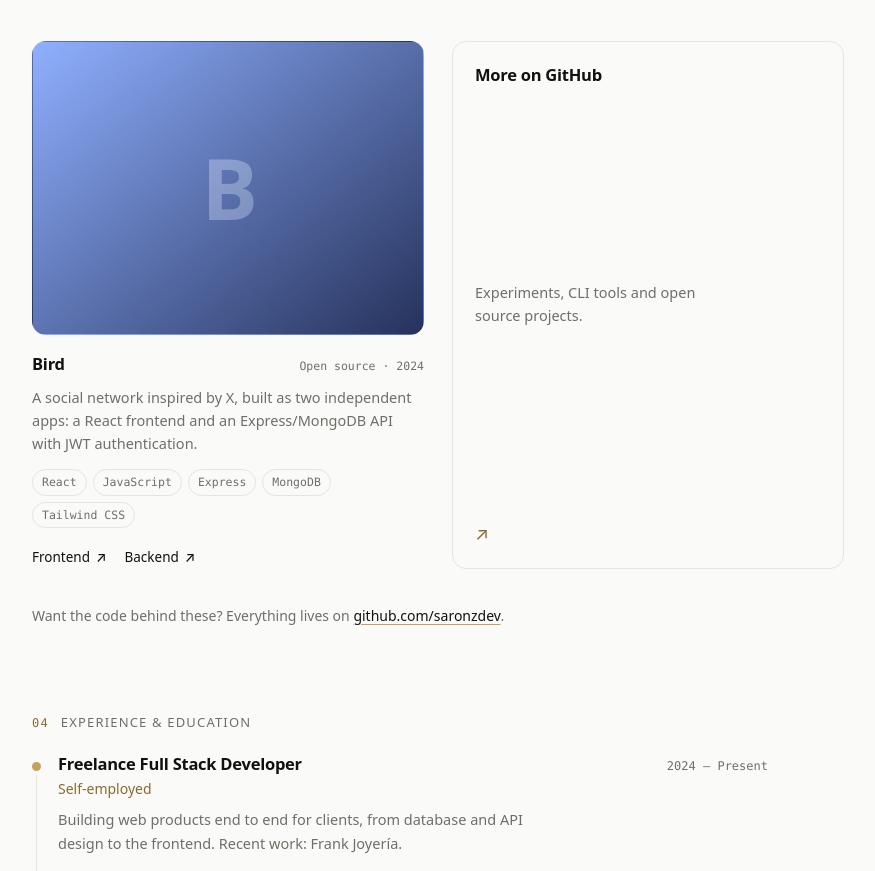
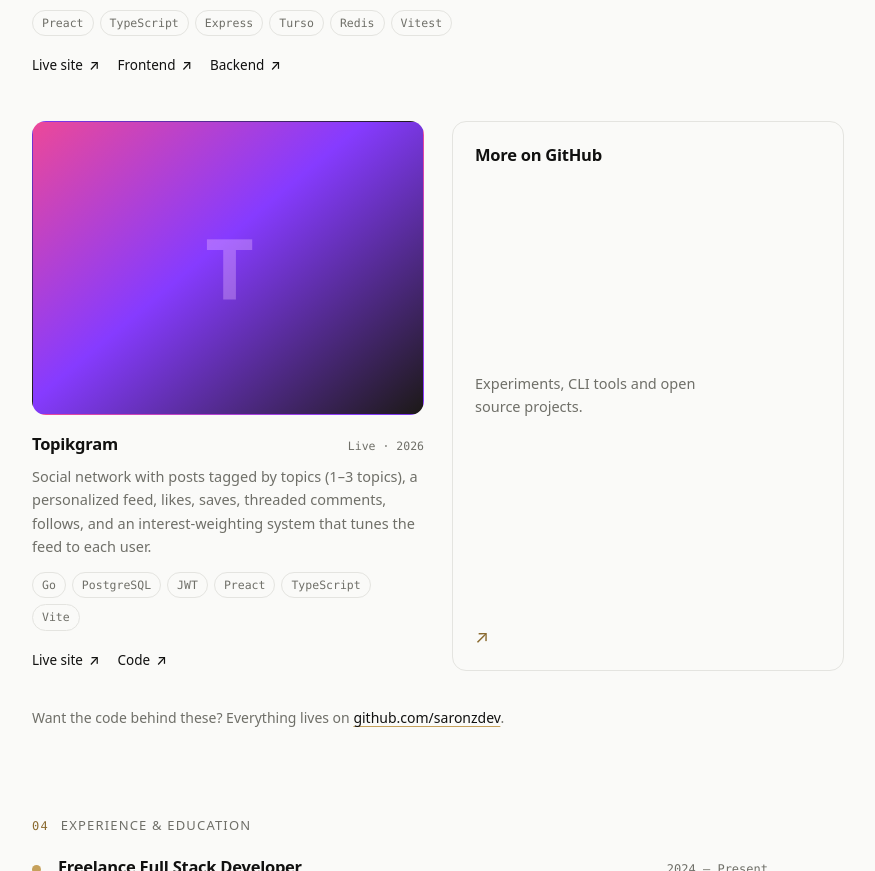
Before and after one commit to saronzdev/me, an Astro site: page / in a window 1280 px wide. Shown: the part 2348-3219 px from the top of the page, without its empty margins (202-1077 px from the left). Built offline with nearby package versions, Linux system fonts and the light colour scheme; Astro itself is replaced by a stand-in of ours.

Commit message:
feat: replace Bird with Topikgram
Topikgram is a topic-tagged social network (Go + PostgreSQL backend, Preact
frontend) with a personalized feed, threaded comments and an interest-weight
system. Cover uses the brand palette: pink #EC4899 -> violet #863BFF -> #1C1917.

```diff
--- a/src/components/ProjectCard.astro
+++ b/src/components/ProjectCard.astro
@@ -6,13 +6,14 @@ interface Props {
 }
 
 const { project } = Astro.props;
+
+const coverBackground = project.coverToneMid
+  ? `linear-gradient(140deg, ${project.coverTone} 0%, ${project.coverToneMid} 45%, ${project.coverToneTo} 100%)`
+  : `linear-gradient(140deg, ${project.coverTone} 0%, ${project.coverToneTo} 100%)`;
 ---
 
 <article class:list={['project', { 'project--featured': project.featured }]} data-reveal>
-  <figure
-    class="project__cover project__cover--tone"
-    style={`--tone:${project.coverTone};--tone-to:${project.coverToneTo}`}
-  >
+  <figure class="project__cover project__cover--tone" style={`background:${coverBackground}`}>
     <span class="project__monogram" aria-hidden="true">
       {project.name.slice(0, 1)}
     </span>
@@ -66,7 +67,6 @@ const { project } = Astro.props;
   .project__cover--tone {
     display: grid;
     place-items: center;
-    background: linear-gradient(140deg, var(--tone) 0%, var(--tone-to) 100%);
   }
 
   .project--featured .project__cover {
--- a/src/data/projects.ts
+++ b/src/data/projects.ts
@@ -13,6 +13,7 @@ export interface Project {
   links: ProjectLink[];
   featured?: boolean;
   coverTone: string;
+  coverToneMid?: string;
   coverToneTo: string;
 }
 
@@ -35,18 +36,19 @@ export const projects: Project[] = [
     coverToneTo: '#17171a',
   },
   {
-    slug: 'bird',
-    name: 'Bird',
-    status: 'Open source',
-    year: '2024',
+    slug: 'topikgram',
+    name: 'Topikgram',
+    status: 'Live',
+    year: '2026',
     description:
-      'A social network inspired by X, built as two independent apps: a React frontend and an Express/MongoDB API with JWT authentication.',
-    stack: ['React', 'JavaScript', 'Express', 'MongoDB', 'Tailwind CSS'],
+      'Social network with posts tagged by topics (1–3 topics), a personalized feed, likes, saves, threaded comments, follows, and an interest-weighting system that tunes the feed to each user.',
+    stack: ['Go', 'PostgreSQL', 'JWT', 'Preact', 'TypeScript', 'Vite'],
     links: [
-      { label: 'Frontend', href: 'https://github.com/saronzdev/bird' },
-      { label: 'Backend', href: 'https://github.com/saronzdev/bird-api' },
+      { label: 'Live site', href: 'https://topikgram.vercel.app' },
+      { label: 'Code', href: 'https://github.com/saronzdev/topikgram' },
     ],
-    coverTone: '#8fb0ff',
-    coverToneTo: '#26325c',
+    coverTone: '#ec4899',
+    coverToneMid: '#863bff',
+    coverToneTo: '#1c1917',
   },
 ];
--- a/src/data/site.ts
+++ b/src/data/site.ts
@@ -38,6 +38,7 @@ export const about = {
   currently: [
     'Third-year Computer Engineering student at Universidad Camilo Cienfuegos.',
     'Building Frank Joyería, an e-commerce platform for a jewelry store in Cuba.',
+    'Building Topikgram, a social network with topic-tagged posts and a personalized feed.',
     'Open to freelance projects and collaborations.',
   ],
 } as const;
```
